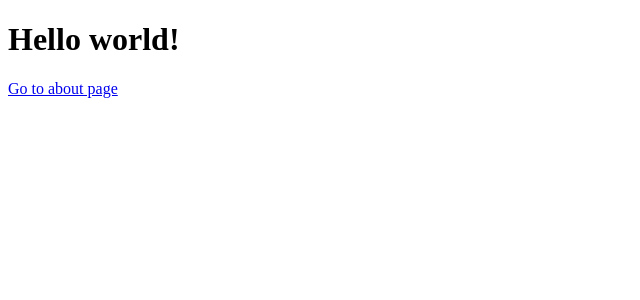
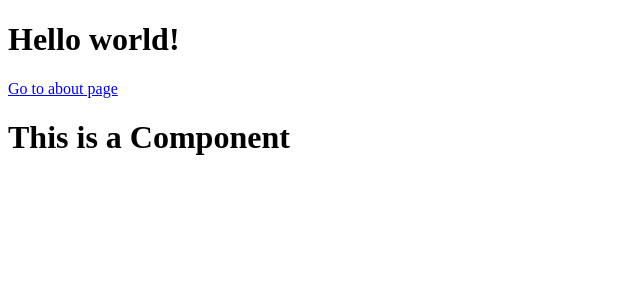
Before and after one commit to MoMoZin/learning-nextjs, a Next.js app in the folder first-next-app/: page / in a window 1280 px wide. Shown: the top 300 px of the page, without its empty margins (0-640 px from the left). Built offline with nearby package versions, Linux system fonts and the light colour scheme.

Commit message:
add react component to page

```diff
--- /dev/null
+++ b/first-next-app/components/Component.js
@@ -0,0 +1,7 @@
+const Component = () => {
+  return (
+    <h1>This is a Component</h1>
+  );
+};
+
+export default Component;
--- a/first-next-app/pages/index.js
+++ b/first-next-app/pages/index.js
@@ -1,10 +1,12 @@
 import Link from "next/link";
+import Component from "../components/Component";
 
 const index = () => {
   return (
     <div>
       <h1>Hello world!</h1>
       <Link href="/about">Go to about page</Link>
+      <Component />
     </div>
   );
 };
```
